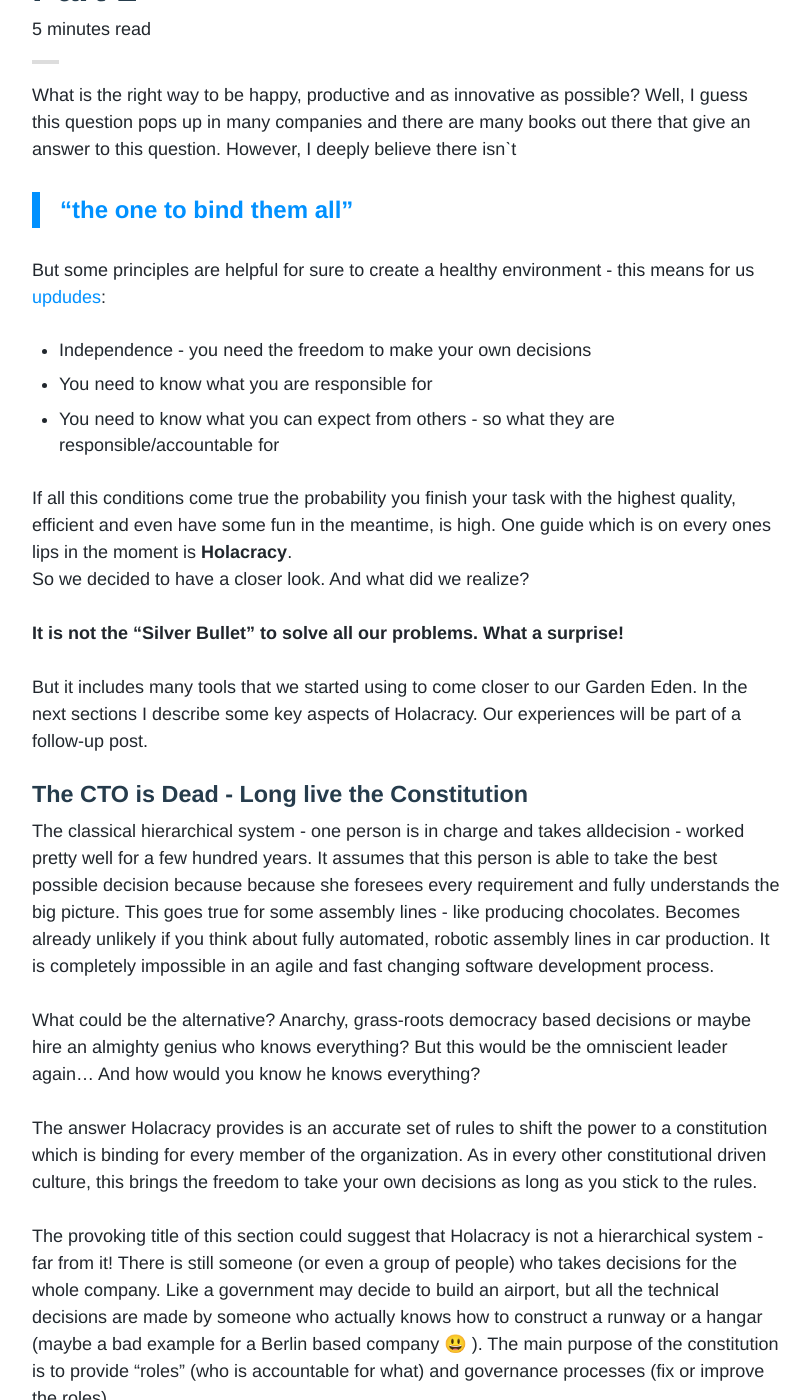
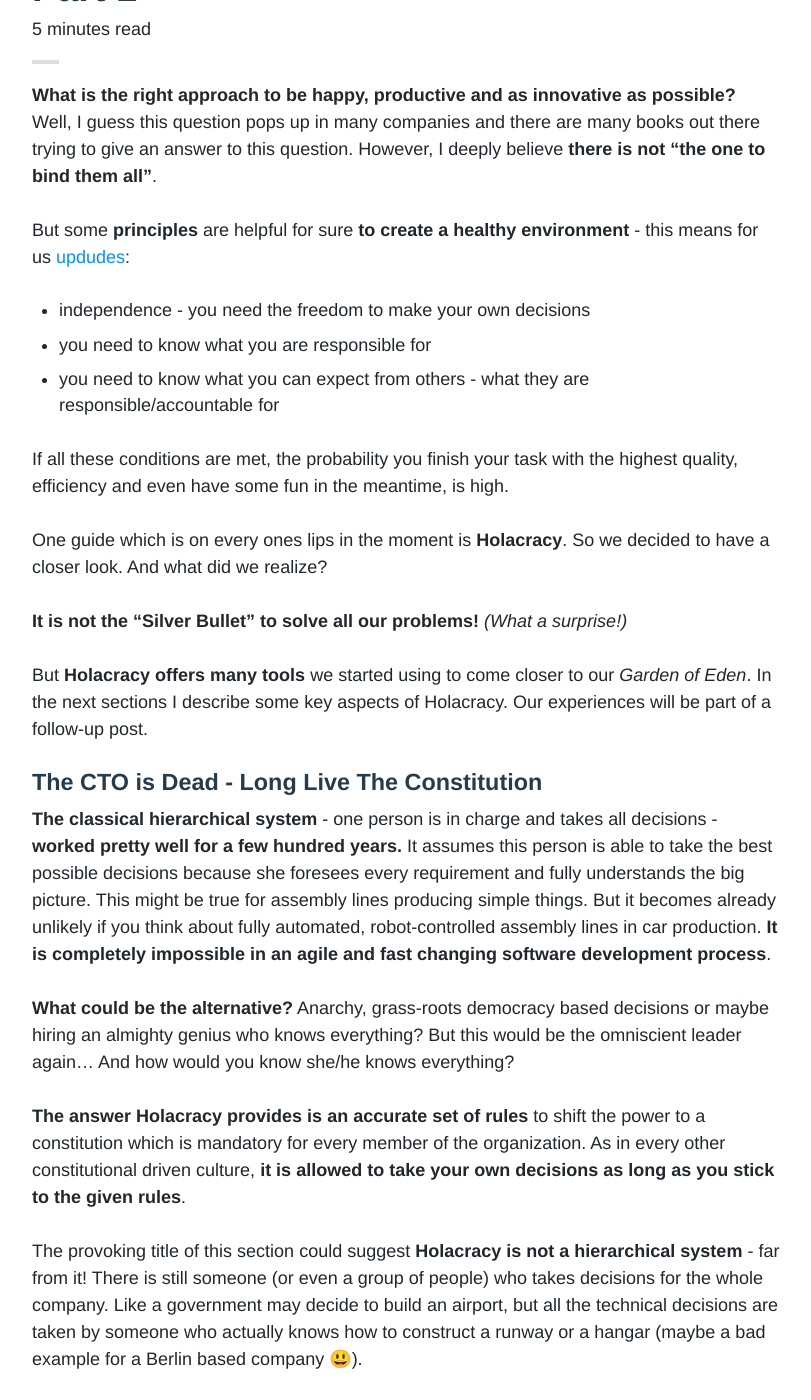
Before and after one commit to upday/upday.github.io, a Jekyll site: the page built from _posts/blog/2016-27-06-holacrcy-part-1.md, in a window 1280 px wide and 1400 px high, scrolled down 245 px. Shown: the whole window, without its empty margins (234-1045 px from the left). Built offline with Jekyll 4.4.1, drawn with Linux system fonts in a browser that asks for light colours; nearby versions of some CDN libraries; emoji names are drawn with the system emoji font; some web fonts are replaced; comment, search, counter and statistics services are not loaded; some of the changed text lies outside the part shown.

Commit message:
Wording and layout changes

```diff
--- a/_posts/blog/2016-27-06-holacrcy-part-1.md
+++ b/_posts/blog/2016-27-06-holacrcy-part-1.md
@@ -1,112 +1,129 @@
 ---
 layout: post
-title: "Holacracy - Whatˋs the fuzz about? <br> Part 1"
+title: "Holacracy - Whatˋs The Fuzz About? <br> Part 1"
 modified:
 categories: blog
 author: peter_krauss
-excerpt: First overview of Holacrcy.
-tags: [Organization, Management, Project]
+excerpt: First Overview of Holacracy.
+tags: [Organization, Management, Project, Holacracy]
 date: 2017-06-26T15:39:55-04:00
 ---
 
-What is the right way to be happy, productive and as innovative as possible? Well, I guess this question
-pops up in many companies and there are many books out there that give an answer to this question.
-However, I deeply believe there isnˋt
+**What is the right approach to be happy, productive and as innovative as possible?** Well, I guess this question
+pops up in many companies and there are many books out there trying to give an answer to this question.
+However, I deeply believe **there is not "the one to bind them all"**.
 
-> "the one to bind them all"
+But some **principles** are helpful for sure
+**to create a healthy environment** - this means for us [updudes](http://upday.github.io/about/):
 
-But some principles are helpful for sure
-to create a healthy environment - this means for us [updudes](http://upday.github.io/about/):
+* independence - you need the freedom to make your own decisions
+* you need to know what you are responsible for
+* you need to know what you can expect from others - what they are responsible/accountable for
 
-* Independence - you need the freedom to make your own decisions
-* You need to know what you are responsible for
-* You need to know what you can expect from others - so what they are responsible/accountable for
+If all these conditions are met, the probability you finish your task with the highest quality,
+efficiency and even have some fun in the meantime, is high.
 
-If all this conditions come true the probability you finish your task with the highest quality,
-efficient and even have some fun in the meantime, is high.
-One guide which is on every ones lips in the moment is **Holacracy**. <br>So we decided to have a closer look.
+One guide which is on every ones lips in the moment is **Holacracy**. So we decided to have a closer look.
 And what did we realize?
 
-**It is not the "Silver Bullet" to solve all our problems. What a surprise!**
+**It is not the "Silver Bullet" to solve all our problems!** *(What a surprise!)*
 
-But it includes many tools that we started using to come closer to our Garden Eden.
+But **Holacracy offers many tools** we started using to come closer to our *Garden of Eden*.
 In the next sections I describe some key aspects of Holacracy. Our experiences will be part of a follow-up post.
 
-### The CTO is Dead - Long live the Constitution
+### The CTO is Dead - Long Live The Constitution
 
-The classical hierarchical system - one person is in charge and takes alldecision - worked pretty well for a few
-hundred years. It assumes that this person is able to take the best possible decision
-because because she foresees every requirement and fully understands the big picture. This goes true
-for some assembly lines - like producing chocolates. Becomes already unlikely if you think about fully
-automated, robotic assembly lines in car production. It is completely impossible in an agile and fast
-changing software development process.
+**The classical hierarchical system** - one person is in charge and takes all decisions - **worked pretty well for a few
+hundred years.** It assumes this person is able to take the best possible decisions
+because she foresees every requirement and fully understands the big picture. This might be true
+for assembly lines producing simple things. But it becomes already unlikely if you think about fully
+automated, robot-controlled assembly lines in car production. **It is completely impossible in an agile and fast
+changing software development process**.
 
-What could be the alternative? Anarchy, grass-roots democracy based decisions or maybe hire an almighty genius who
-knows everything? But this would be the omniscient leader again... And how would you know he knows everything?
+**What could be the alternative?** Anarchy, grass-roots democracy based decisions or maybe hiring an almighty genius who
+knows everything? But this would be the omniscient leader again... And how would you know she/he knows everything?
 
+**The answer Holacracy provides is an accurate set of rules** to shift the power to a constitution
+which is mandatory for every member of the organization. As in every other constitutional driven
+culture, **it is allowed to take your own decisions as long as you stick to the given rules**.
 
-The answer Holacracy provides is an accurate set of rules to shift the power to a constitution
-which is binding for every member of the organization. As in every other constitutional driven
-culture, this brings the freedom to take your own decisions as long as you stick to the rules.
+The provoking title of this section could suggest **Holacracy is not a hierarchical system** - far
+from it! There is still someone (or even a group of people) who takes decisions for the whole company. Like a government
+may decide to build an airport, but all the technical decisions are taken by someone
+who actually knows how to construct a runway or a hangar (maybe a bad example for a Berlin based company :smiley:).
 
-
-The provoking title of this section could suggest that Holacracy is not a hierarchical system - far
-from it! There is still someone (or even a group of people) who takes decisions for the whole company. Like a government
-may decide to build an airport, but all the technical decisions are made by someone
-who actually knows how to construct a runway or a hangar (maybe a bad example for a Berlin based company :smiley: ).
-The main purpose of the constitution is to provide “roles” (who is accountable for what) and governance processes
-(fix or improve the roles).
+**The main purpose of the constitution is to provide Roles** _(who is accountable for what)_ **and Governance Processes**
+_(fix or improve the roles)_.
 
 
 ### Role vs. Soul vs. Circle
-The definition of a role consists of three elements:
+The **definition of a Role** consists of three elements:
 
- * purpose
- * domain it controls
- * set of accountabilities and corresponding domains
- Only the purpose is mandatory, the accountabilities and domains can evolve over time. As an example you can have a look at the [developer role from GlassFrog](https://app.glassfrog.com/roles/1787) -
- which is a web based tool developed by [HolacrcyOne](http://www.holacracy.org/).
+ * a **Purpose**
+ * a **Domain** it controls
+ * a set of **Accountabilities** and **corresponding Domains**
 
->Developer<br><br>
->Purpose:<br>
->Satisfy the customer, with Product Vision as proxy, through early and continuous delivery of truly valuable software
+**Only the Purpose is mandatory**, the Accountabilities and Domains can evolve over time.
 
-**Accountabilities**
+As an example we have a look at the [Developer Role from GlassFrog](https://app.glassfrog.com/roles/1787) -
+which is a web based tool developed by [HolacrcyOne](http://www.holacracy.org/).
+
+---
+
+**Example: Developer**
+
+_Purpose:_
+
+Satisfy the customer, with Product Vision as proxy, through early and continuous delivery of truly valuable software.
+
+_Accountabilities:_
 
 Implementing GlassFrog user stories, bug fixes, and chores in alignment with:
+
  * development practices set by Scrum Master
  * implementation standards set by Quality Guardian
- * Testing new functionality before each production deployment
- * Providing input into estimation at the request of Scrum Master
- * Sharing development challenges with Product Vision, API Product Designer, and Developer as challenges arise
- * Demonstrating working software to Product Vision regularly and frequently, and integrating feedback surfaced by Product Vision
+ * testing new functionality before each production deployment
+ * providing input into estimation at the request of Scrum Master
+ * sharing development challenges with Product Vision, API Product Designer, and Developer as challenges arise
+ * demonstrating working software to Product Vision regularly and frequently, and integrating feedback surfaced by Product Vision
 
-A definition like this makes it explicit what you can expect from a developer and on the other hand a dev
+---
+
+**A definition like this makes it explicit what you can expect** from a developer and on the other hand a dev
 knows what she/he is accountable for.
-There is a big difference between the persons who are working in
-an organization and the roles they hold. Decoupling these two elements allows improving the culture of
-an organization drastically. Conflicts in organizations are mostly based on disagreements between different roles involved.
-But often they are mistaken as clashes between the people holding the roles. This makes the
+
+**There is a big difference between the persons** who are working in
+an organization **and the roles they hold**. Decoupling these two elements allows improving the culture of
+an organization drastically.
+
+**Conflicts in organizations** are mostly **based on disagreements between different roles** involved.
+But often they are mistaken as clashes between the people holding these roles. This makes the
 conflicts personal and we try to resolve them by smoothing the personal dispute rather than resolving the underlying
-issues in the organizational structure. For example, if I as a developer need time to
-unit test a feature, this may clash with a product owner, who wants a feature out as soon as possible. So
-it seems that she/he is not trusting your judgement. But in fact the conflict is not personnel at all,
-both of your are just filling your role and there is a tension that can be used to improve the organization
-even further. [HolacrcyOne](http://www.holacracy.org/) provides a nice video that explains nicely what a tension can be:
+issues in the organizational structure.
+
+For example, if I as a developer need time to
+unit test a feature, this may clash with a product owner, who wants that particluar feature out as soon as possible.
+It seems that she/he is not trusting your judgement.
+
+**But in fact the conflict is not personal at all.**
+Both of your are just filling your role and there is a tension that can be used to improve the organization
+even further.
+
+[HolacrcyOne](http://www.holacracy.org/) provides a nice video that explains what a Tension can be:
 
 ### What is a Tension?
 <div class="yt-video"><iframe width="560" height="315" src="https://www.youtube.com/embed/MUHfVoQUj54" frameborder="0" allowfullscreen></iframe></div>
+<br>
 
-How does the circles fit into the picture now? Well actually a circle is just an accumulation of some
-roles for a broader purpose. So basically you can say when a role becomes too much - it becomes a circle. It also follows
-the same rules - needs a purpose and a domain that it controls. In other words a circle has the autonomy and authority to
-self-organize all roles within the circle.
+How does the **Circles** fit into the picture now? Well, actually **a Circle is just an accumulation of some
+Roles for a broader Purpose**. So basically you can say, when a Role becomes too much - it becomes a Circle. It also follows
+the same Rules - it needs a Purpose and a Domain it controls. In other words: **A Circle has the autonomy and authority to
+self-organize all Roles within the Circle.**
 
-
-This self-organization follows strict rules - which are called **governance**, which will be explained in the
+This self-organization follows strict rules, called **Governance**, which will be explained in the
 next post.
 
 ### tl;dr
-Holacracy offers a comprehensive set of rules to move away from a top-down hierarchy to a **constitutional** based organization
-that consists of **roles and circles**. The objective of Holacracy is to identify so called **tensions** and harvest their energy
-to improve the organization constantly.
+Holacracy offers a comprehensive **set of Rules** to move away from a top-down hierarchy to a **constitutional based organization**
+that consists of **Roles and Circles**. The objective of Holacracy is **to identify so called Tensions** and harvest their energy
+**to improve the organization constantly**.
```
